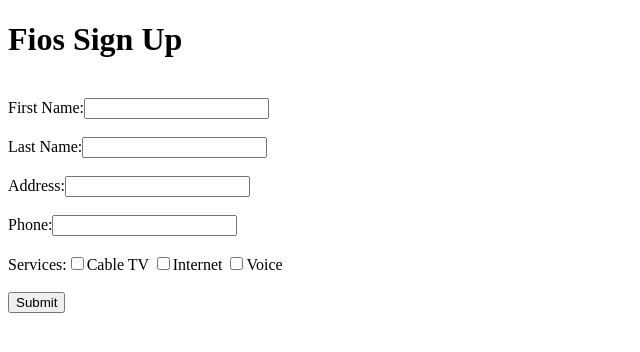
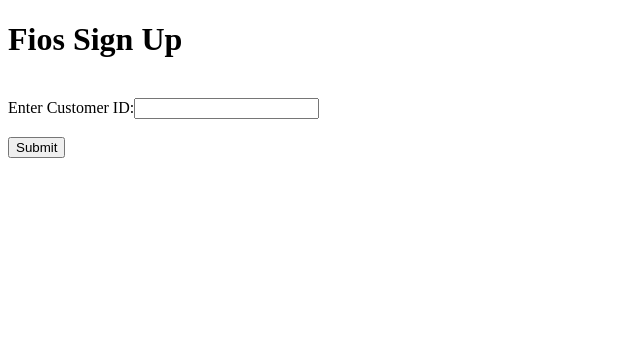
Before and after one commit to cwsvensson/P-Infosys-FIOS-ms-Frontend, an Angular app in the folder MiniProject/: page / in a window 1280 px wide. Shown: the top 352 px of the page, without its empty margins (0-640 px from the left). Built offline with nearby package versions, Linux system fonts and the light colour scheme.

Commit message:
updated html form

```diff
--- a/MiniProject/src/app/signup/signup.component.html
+++ b/MiniProject/src/app/signup/signup.component.html
@@ -3,27 +3,8 @@
 <form (ngSubmit)="onSubmit()">
     <br/>
     <div class="form-group">
-     <label>First Name:</label><input type="first" class="form-control" id="first" required name="first"/>
+     <label>Enter Customer ID:</label><input type="id" class="form-control" id="id" required name="id"/>
     </div>
-     <br/>
-     <div class="form-group">
-     <label>Last Name:</label><input type="last" class="form-control" id="last" required name="last"/>
-     </div>
-     <br/>
-    <div class="form-group">
-     <label>Address:</label><input type="address" class="form-control" id="address" required name="address"/>
-    </div>
-     <br/>
-     <div class="form-group">
-     <label>Phone:</label><input type="phone" class="form-control" id="phone" required name="phone"/>
-     </div>
-     <br/>
-     <div class="form-group">
-     <label>Services:</label><input
-     name="services" id="services" type="checkbox" value="Cable">Cable TV <input name="services" id="services" type="checkbox"
-     value="Internet">Internet <input name="services" id="services" type="checkbox"
-     value="Voice">Voice
-     </div>
      <br/>
 
      <button type="button" class="btn btn-primary" type="submit" value="submit">Submit</button>
```
